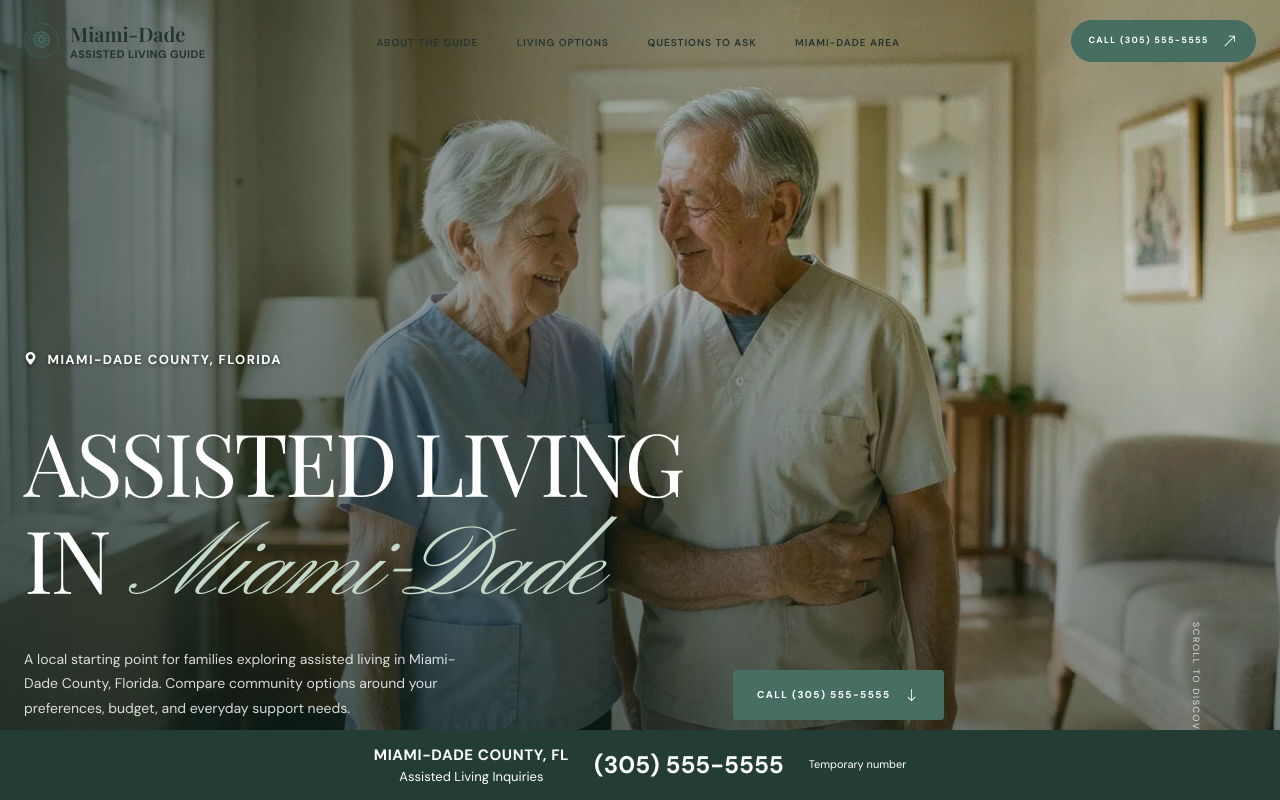
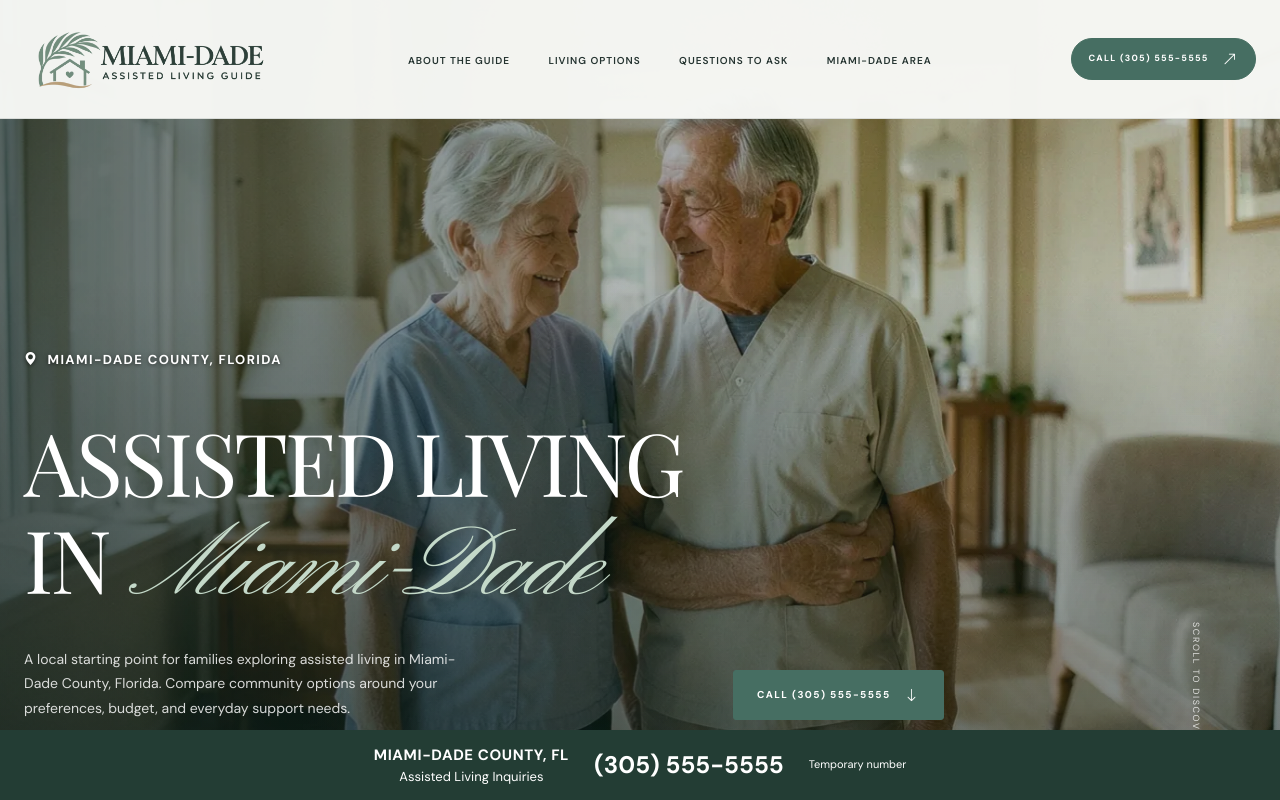
Before and after one commit to gregsimonds-boop/AssistedLivingMiami, a plain HTML site: page index.html in a window 1280 px wide. Shown: the top 800 px of the page. Drawn offline with nearby package versions, Linux system fonts and the light colour scheme.

Commit message:
Add files via upload

```diff
--- a/index.html
+++ b/index.html
@@ -23,15 +23,18 @@
 .hero-content .eyebrow.local-badge::before{display:none}.hero-content .local-badge i{color:#fff}
 @media(max-width:767px){.hero-content .eyebrow.local-badge{font-size:11px!important;letter-spacing:.06em!important}}
 </style>
+<style id="approved-heart-logo">
+.site-nav{background:rgba(246,247,244,.98);border-bottom:1px solid rgba(36,51,48,.12)}.brand{flex-shrink:0;max-width:100%}.brand-logo{display:block;width:245px;max-width:100%;height:auto}.nav-contact{white-space:nowrap;flex-shrink:0}.footer-brand .brand-logo{width:285px;filter:brightness(0) invert(1)}.footer-brand{background:transparent;padding:0}.policy-brand{display:inline-block;margin-bottom:32px}.nav-inner{gap:16px}
+@media(min-width:768px) and (max-width:1100px){.site-nav .brand-logo{width:210px}.nav-links{gap:15px}.nav-links a{font-size:11px}.nav-contact{font-size:12px;padding:11px 14px}}
+@media(max-width:767px){.site-nav .brand-logo{width:225px}.nav-contact{width:100%;font-size:14px}.nav-toggle{margin-left:auto}}
+@media(max-width:359px){.site-nav .brand-logo{width:200px}}
+</style>
 </head>
 <body>
   <header>
     <nav class="site-nav" id="siteNav" aria-label="Main navigation">
       <div class="container-wide nav-inner">
-        <a class="brand" href="#home" aria-label="Miami-Dade Assisted Living Guide home">
-          <span class="brand-mark"><i class="bi bi-flower1" aria-hidden="true"></i></span>
-          <span class="brand-name">Miami-Dade <span>Assisted Living Guide</span></span>
-        </a>
+        <a class="brand" href="#home" aria-label="Miami-Dade Assisted Living Guide home"><img class="brand-logo" src="assets/miami-dade-assisted-living-logo.png" alt="Miami-Dade Assisted Living Guide" width="939" height="300"></a>
         <button class="nav-toggle" id="navToggle" aria-label="Open navigation menu" aria-expanded="false" aria-controls="navLinks">
           <i class="bi bi-list" aria-hidden="true"></i>
         </button>
@@ -200,10 +203,7 @@
     <div class="container-wide">
       <div class="row g-4">
         <div class="col-lg-5">
-          <a class="brand footer-brand" href="#home">
-            <span class="brand-mark"><i class="bi bi-flower1" aria-hidden="true"></i></span>
-            <span class="brand-name">Miami-Dade <span>Assisted Living Guide</span></span>
-          </a>
+          <a class="brand footer-brand" href="#home"><img class="brand-logo" src="assets/miami-dade-assisted-living-logo.png" alt="Miami-Dade Assisted Living Guide" width="939" height="300"></a>
           <p class="footer-copy">Independent assisted living information and referrals for Miami-Dade County, Florida. We do not operate a residence or provide healthcare.</p>
         </div>
         <div class="col-6 col-lg-3 offset-lg-1">
```
